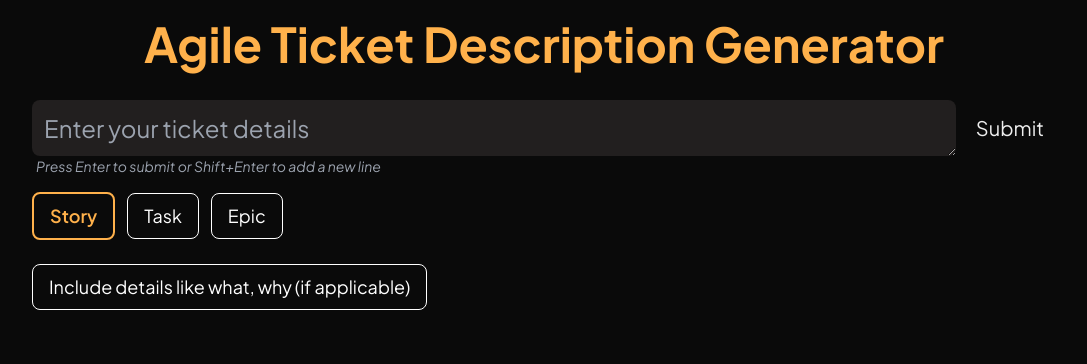
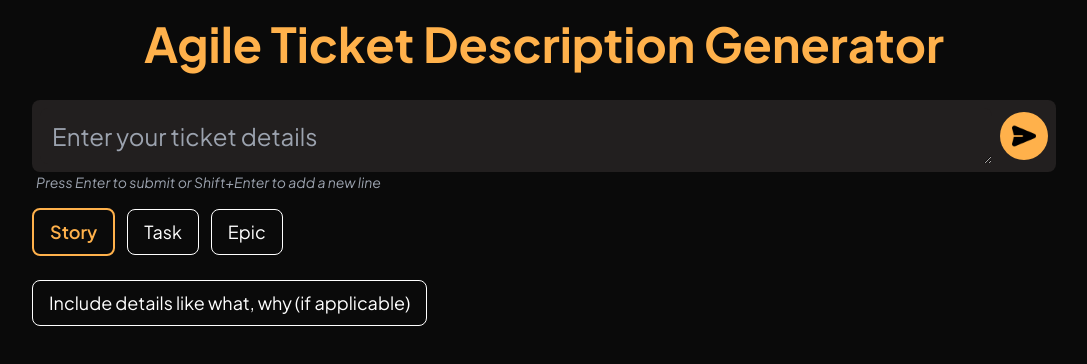
Before and after one commit to arshkhatwani/agile-ticket-description-generator, a React (Vite) app in the folder ui/: page / in a window 1280 px wide. Shown: the top 364 px of the page, without its empty margins (96-1183 px from the left). Built offline with nearby package versions, Linux system fonts and the light colour scheme; no server answers.

Commit message:
feat: update styling of input and submit component

```diff
--- a/ui/src/components/PromptInput.tsx
+++ b/ui/src/components/PromptInput.tsx
@@ -10,6 +10,8 @@ import generateDescription from "../api/generateDescription";
 import TicketType from "./TicketType";
 import AdditonalDetails from "./AdditonalDetails";
 import PromptInputTooltip from "./PromptInputTooltip";
+import iconPaths from "../constants/iconPaths";
+import SubmitBtnLoading from "./submitBtnLoading";
 
 export default function PromptInput() {
     const [input, setInput] = useRecoilState(promptInputState);
@@ -38,9 +40,9 @@ export default function PromptInput() {
 
     return (
         <div className="w-full flex flex-col items-center my-3">
-            <div className="w-[80%] flex gap-2">
+            <div className="w-[80%] flex gap-2 input-container rounded-lg p-2">
                 <textarea
-                    className="text-2xl flex-1 p-3 rounded-lg default-text-color"
+                    className="flex-1 text-2xl p-3 rounded-lg default-text-color"
                     placeholder="Enter your ticket details"
                     rows={1}
                     value={input}
@@ -52,14 +54,19 @@ export default function PromptInput() {
                         }
                     }}
                 />
+
                 <button
                     className={
-                        "text-xl py-1 px-3 default-text-color rounded-lg" +
+                        "submit-btn-bg rounded-full flex justify-center items-center size-12 my-auto" +
                         (loading ? " cursor-not-allowed" : "")
                     }
                     disabled={loading}
                     onClick={onSubmit}>
-                    Submit
+                    {loading ? (
+                        <SubmitBtnLoading />
+                    ) : (
+                        <img src={iconPaths.SEND_ICON} className="size-6" />
+                    )}
                 </button>
             </div>
             <PromptInputTooltip />
--- /dev/null
+++ b/ui/src/constants/iconPaths.ts
@@ -0,0 +1,7 @@
+import SEND_ICON from "../assets/send-icon.png";
+
+const iconPaths = {
+    SEND_ICON: SEND_ICON,
+};
+
+export default iconPaths;
--- a/ui/src/styles/index.css
+++ b/ui/src/styles/index.css
@@ -47,3 +47,11 @@ textarea:focus {
     border-color: var(--color-3);
     color: var(--color-3);
 }
+
+.input-container {
+    background-color: var(--color-2);
+}
+
+.submit-btn-bg {
+    background-color: var(--color-3);
+}
```
Also changed, not shown: ui/src/assets/send-icon.png (added).
